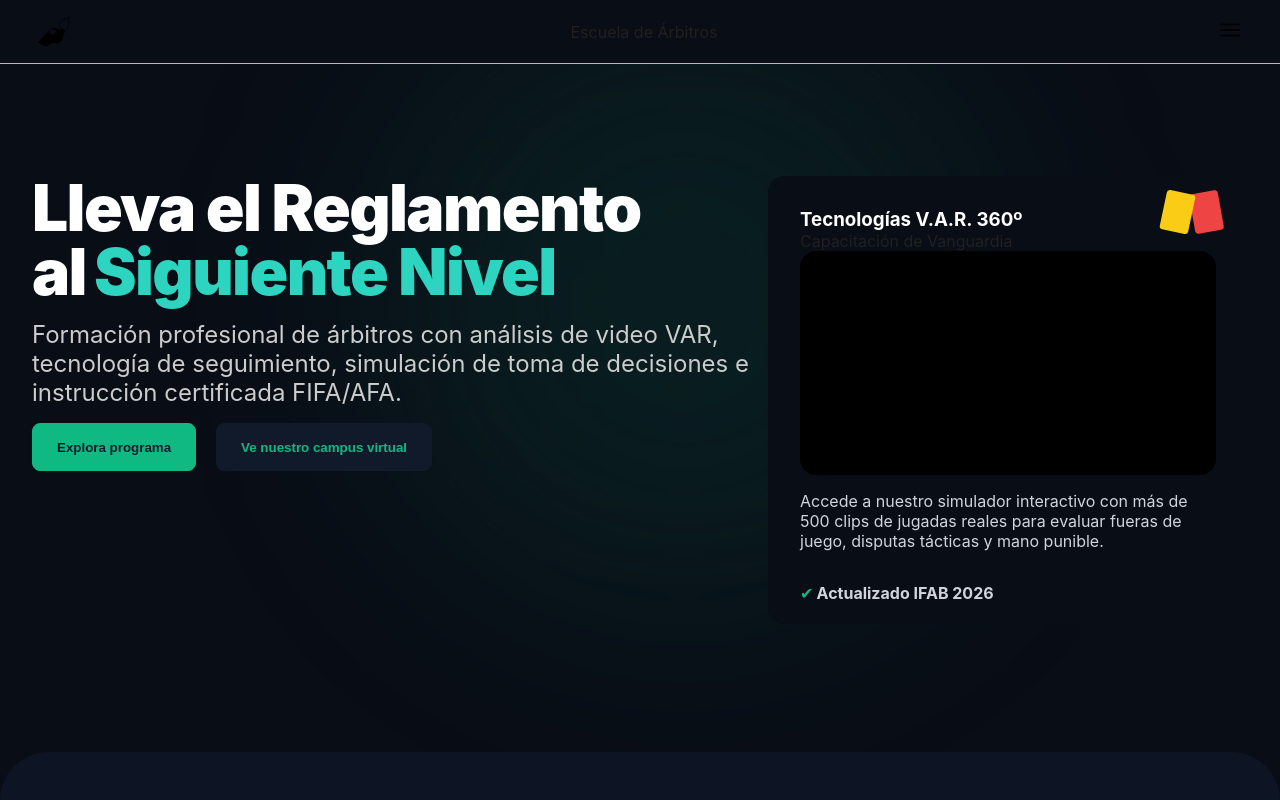
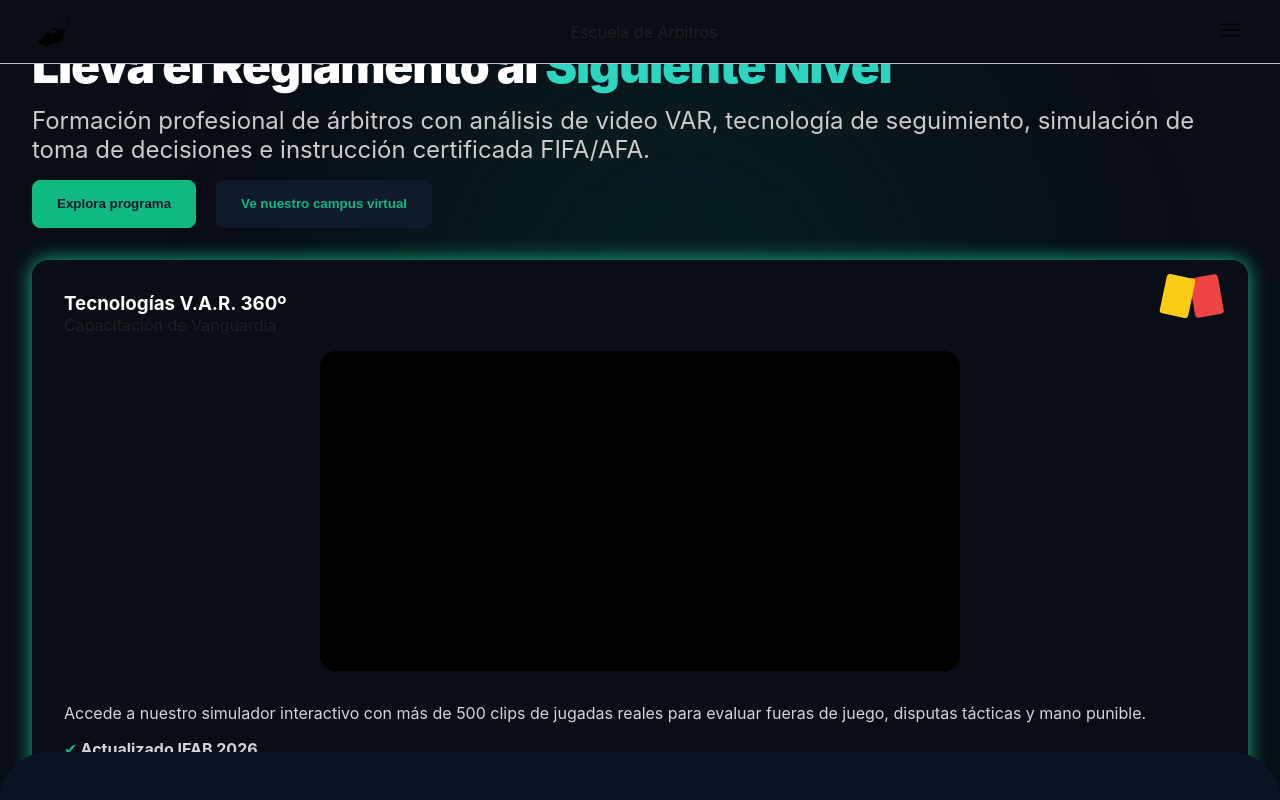
Before and after one commit to luiscaleni/escuela, a React (Vite) app: page / in a window 1280 px wide. Shown: the top 800 px of the page. Built offline with nearby package versions, Linux system fonts and the light colour scheme; no server answers.

Commit message:
escueladearbitros-new design-2

```diff
--- a/src/App/components/css/ContentPreviewLand.module.css
+++ b/src/App/components/css/ContentPreviewLand.module.css
@@ -1,9 +1,15 @@
 .contentPreviewLand{
+    cursor: pointer;
     width: 30rem;
     height: 28rem;
     color: white;
     border-radius: var(--border-radius-slim);
+    box-shadow: 0 0 1.2rem #10B981;
+    transition: all ease-in-out .3s;
     background-color: var(--background-solid);
+}
+.contentPreviewLand:hover{
+    box-shadow: 0 0 2.5rem #10B981;
 }
 .contentPreviewLand > .contentElements{
     position: relative;
@@ -47,12 +53,16 @@
 .contentPreviewLand > .contentElements > .contentVideo{
     width: 100%;
     height: auto;
-    border-radius: var(--border-radius-slim);
-    background-color: #000;
+
+    display: flex;
+    justify-content: center;
+    align-items: center;
 }
 .contentPreviewLand > .contentElements > .contentVideo > video{
     width: 100%;
     height: 14rem;
+    border-radius: var(--border-radius-slim);
+    background-color: #000;
     display: block;
 }
 
@@ -77,3 +87,20 @@
     padding-right:0.2rem;
     color: rgb(16 185 129);
 }
+
+@media (max-width: 1280px){
+    .contentPreviewLand{
+        width: 100%;
+        height: auto;
+    }
+    .contentPreviewLand > .contentElements > .contentVideo{
+        padding: 1rem;
+    }
+    .contentPreviewLand > .contentElements > .contentVideo > video{
+        width: 40rem;
+        height: 20rem;
+    }
+    .contentPreviewLand > .contentElements > .contentFooter{
+        padding-top: 0;
+    }
+}
--- a/src/App/components/css/ContentTextLand.module.css
+++ b/src/App/components/css/ContentTextLand.module.css
@@ -28,3 +28,12 @@
     justify-content: space-between;
     align-items: center;
 }
+@media (max-width: 1280px){
+    .contentTextLand{
+        width: 100%;
+        margin: 2rem 0;
+    }
+    .contentTextLand > .titleTextLand {
+        font-size: 3rem;
+    }
+}
--- a/src/App/components/css/Section.module.css
+++ b/src/App/components/css/Section.module.css
@@ -246,6 +246,12 @@ iframe{
 }
 
 @media (max-width: 1280px){
+    .contentLand{
+        width: 100%;
+        display: flex;
+        flex-wrap: wrap;
+        flex-direction: column;
+    }
     .fullScreen > img{
         position: none;
         object-position: center;
```
